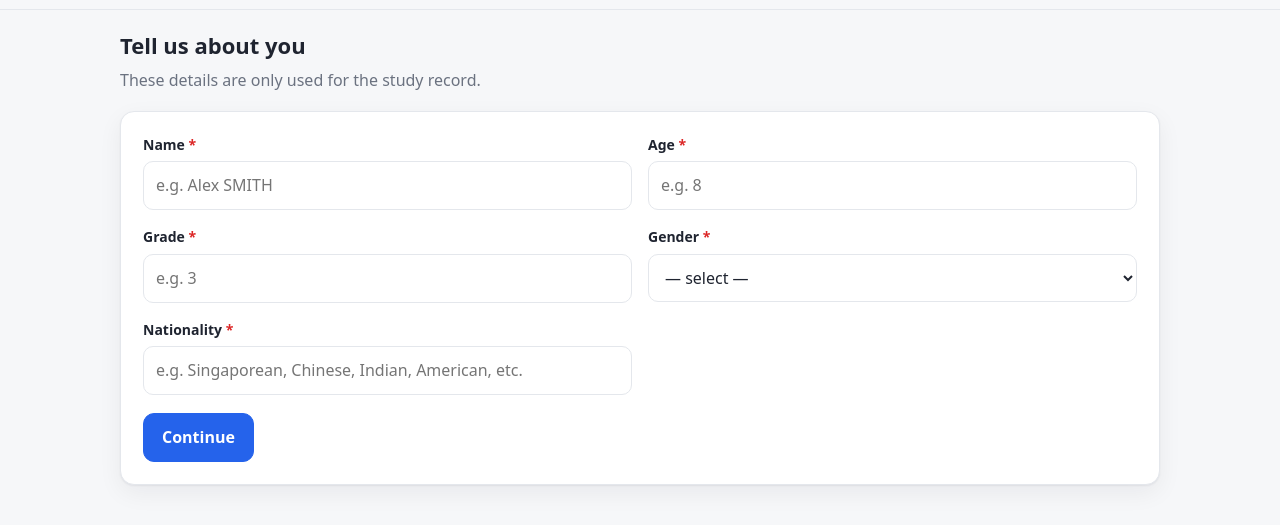
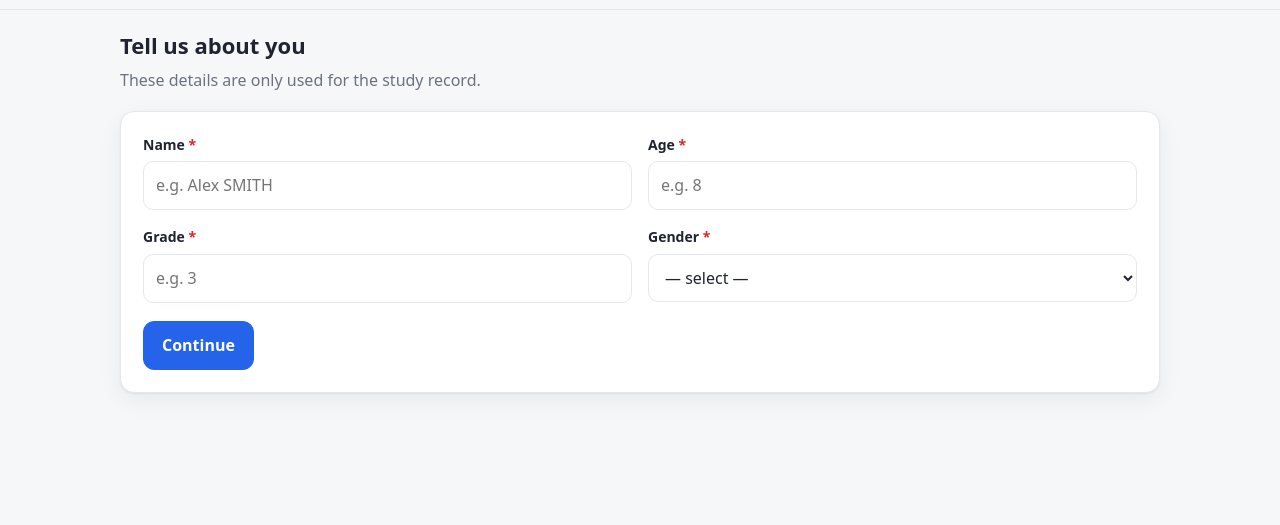
Before and after one commit to janetckm/aiquestion_interface, a plain HTML site: page noai.html in a window 1280 px wide. Shown: the part 55-580 px from the top of the page. Drawn offline with Linux system fonts and the light colour scheme.

Commit message:
questions update

```diff
--- a/assets/app.js
+++ b/assets/app.js
@@ -101,17 +101,27 @@ window.App = (function () {
     return condition === 'ai' ? POST_AI : POST_NOAI;
   }
 
-  /* Pre-task survey: two single-choice questions. */
+  /* Pre-task survey: four single-choice questions. */
   var SURVEY_CHOICE = [
     {
-      id: 'fact_ability',
-      question: 'How good are you at answering quiz questions about facts, like animals, space and countries?',
-      options: ['Not good', 'A bit good', 'Quite good', 'Very good']
+      id: 'facts_good',
+      question: 'I am good at answering quiz questions about facts, like animals, space and countries.',
+      options: ['Not true', 'A little true', 'Mostly true', 'Very true']
     },
     {
-      id: 'hard_frequency',
-      question: 'When a question is hard, how often can you work out the answer?',
-      options: ['Never', 'Sometimes', 'Often', 'Always']
+      id: 'hard_questions',
+      question: 'I can answer quiz questions that even grown-ups find hard.',
+      options: ['Not true', 'A little true', 'Mostly true', 'Very true']
+    },
+    {
+      id: 'work_out_hard',
+      question: 'I can work out hard questions if I try hard enough.',
+      options: ['Not true', 'A little true', 'Mostly true', 'Very true']
+    },
+    {
+      id: 'think_carefully',
+      question: 'I can answer most quiz questions if I think carefully.',
+      options: ['Not true', 'A little true', 'Mostly true', 'Very true']
     }
   ];
 
@@ -161,7 +171,6 @@ window.App = (function () {
     { id: 'age', label: 'Age', type: 'number', required: true, min: 3, max: 18, placeholder: 'e.g. 8' },
     { id: 'grade', label: 'Grade', type: 'text', required: true, placeholder: 'e.g. 3' },
     { id: 'gender', label: 'Gender', type: 'select', required: true, options: ['', 'Female', 'Male', 'Prefer not to say'] },
-    { id: 'nationality', label: 'Nationality', type: 'text', required: true, placeholder: 'e.g. Singaporean, Chinese, Indian, American, etc.' }
   ];
 
   /* ---------- small helpers ---------- */
```
Also changed, not shown: index.html (+2 -2 lines).
